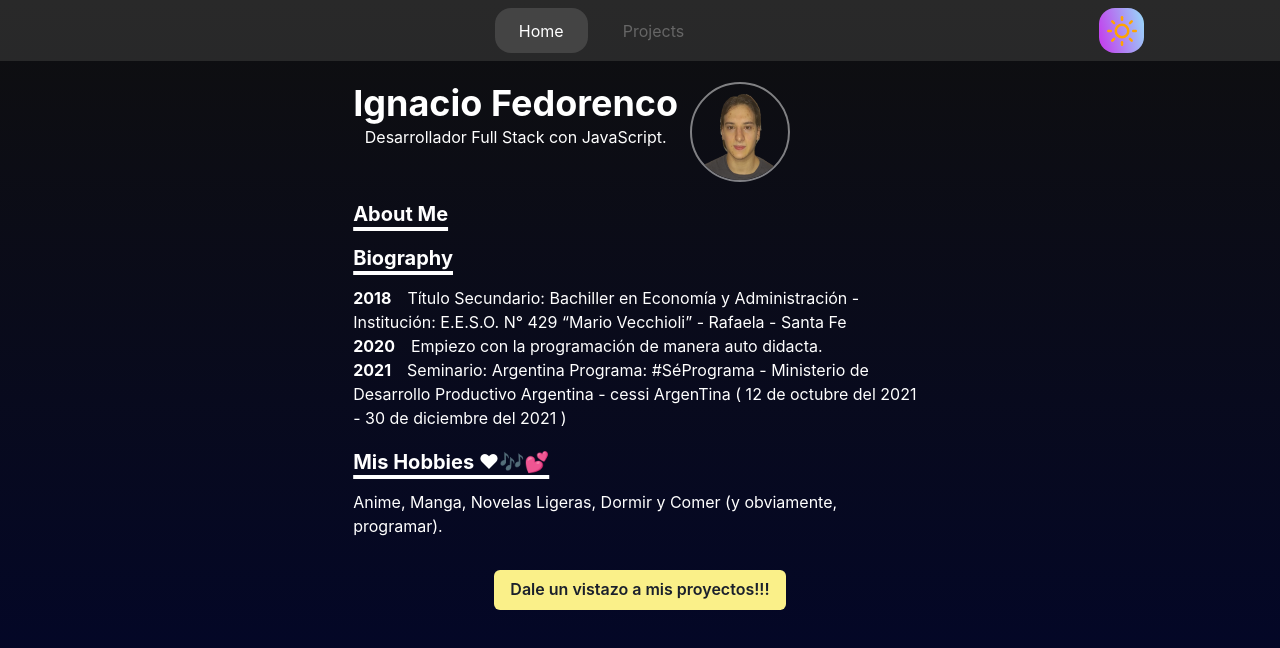
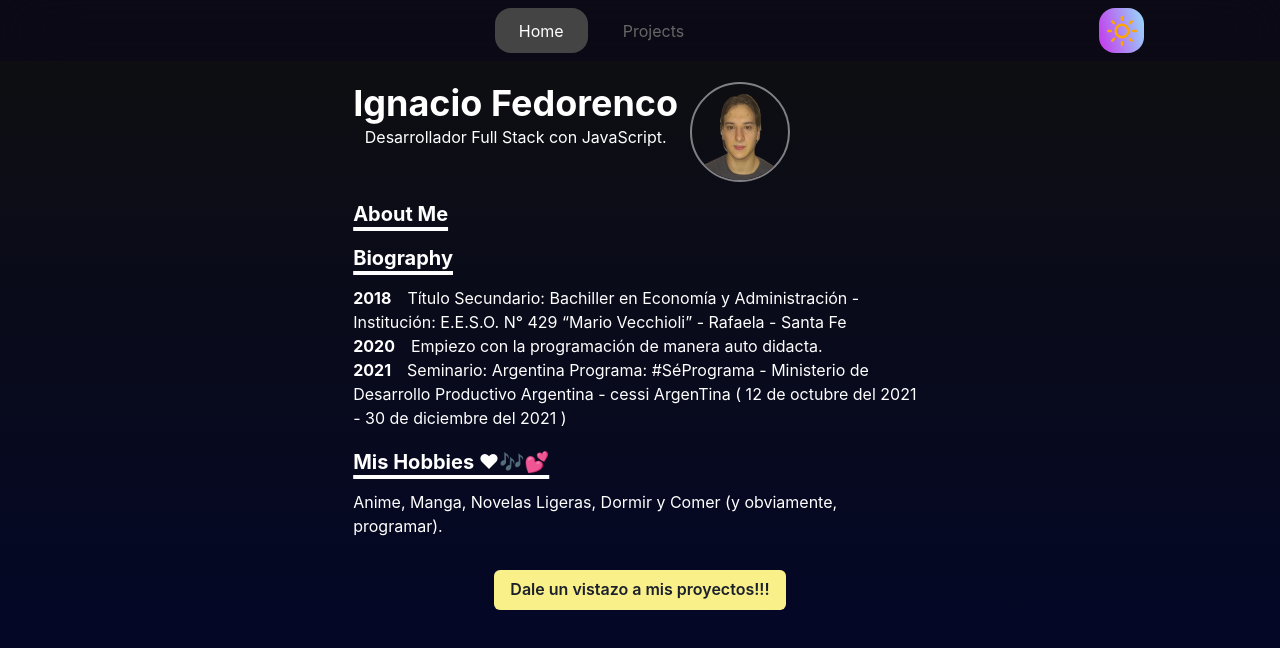
Before and after one commit to IgnFed/portfolio-web-page, a Next.js app: page / in a window 1280 px wide. Shown: the top 648 px of the page. Built offline with nearby package versions, Linux system fonts and the light colour scheme.

Commit message:
Navigation Finished

```diff
--- a/components/LinkItem.tsx
+++ b/components/LinkItem.tsx
@@ -2,14 +2,13 @@ import NextLink from "next/link";
 import { Link, useColorModeValue } from "@chakra-ui/react";
 import { ILink } from "@/models/components/Navigation";
 import { HTMLAttributes } from "react";
-import { mode } from "@/utils/mode";
 
 export const LinkItem = <Props extends ILink>(
   {
     children,
     href,
     currRef,
-    options={} as HTMLAttributes<HTMLAnchorElement>
+    options
   }: Props
 )=>{
   const isActive = currRef === href
@@ -25,6 +24,7 @@ export const LinkItem = <Props extends ILink>(
           color: !isActive ? useColorModeValue('#333', '#666') : '#fff',
           borderRadius: isActive ? '1rem' : undefined
         }}
+        {...options || {}}
       >
         {children}
       </Link>
--- a/components/Navigation.tsx
+++ b/components/Navigation.tsx
@@ -28,8 +28,8 @@ export const Navigation = <Props extends INavigation>(
       as='nav'
       zIndex={1}
       w='100%'
-      backgroundColor={'#333333bb'}
-      css={{ackdropFilter: 'blur(10px)'}}
+      backgroundColor={'#0c0a16dd'}
+      css={{ backdropFilter: 'blur(30px)', WebkitBackdropFilter: 'blur(30px' }}
     >
       <Container
         p={2}
@@ -72,8 +72,12 @@ export const Navigation = <Props extends INavigation>(
                 variant={'outline'}
               />
               <MenuList>
-                <MenuItem>Home</MenuItem>
-                <MenuItem>Projects</MenuItem>
+                <MenuItem>
+                <LinkItem href='/' options={{css:{padding:0, width:'100%'}}} >Home</LinkItem>
+                </MenuItem>
+                <MenuItem>
+                  <LinkItem href='/projects' options={{css:{padding:0, width:'100%'}}} >Projects</LinkItem>
+                </MenuItem>
               </MenuList>
             </Menu>
           </Box>
--- a/models/components/Navigation.tsx
+++ b/models/components/Navigation.tsx
@@ -1,10 +1,11 @@
+import { ChakraProps } from "@chakra-ui/react";
 import { HTMLAttributes } from "react";
 import IBaseProps from "./IBaseProps";
 
 export interface ILink extends IBaseProps{
   href: string,
   currRef?:string
-  options?: HTMLAttributes<HTMLAnchorElement>
+  options?: ChakraProps
 }
 
 export default interface INavigation{
```
